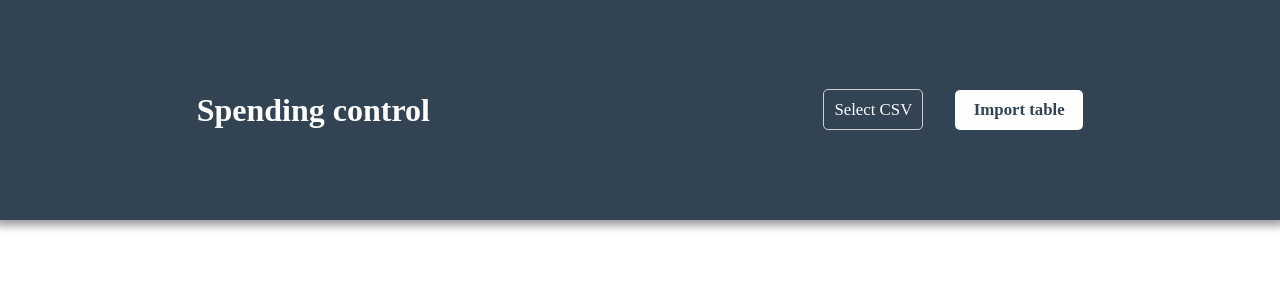
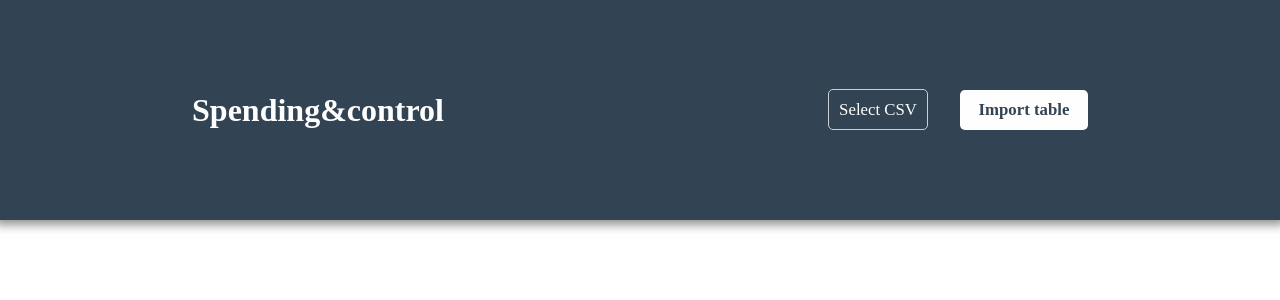
Before and after one commit to Abiscula/web_debts_front-end, a React (Create React App) app: page / in a window 1280 px wide. Shown: the top 300 px of the page. Built offline with nearby package versions, Linux system fonts and the light colour scheme.

Commit message:
Adicionado span ao titulo para estilização

```diff
--- a/src/components/Header/index.tsx
+++ b/src/components/Header/index.tsx
@@ -28,7 +28,7 @@ export function Header() {
     return (
         <Container>
             <div>
-                <h1>Spending control</h1>
+                <h1>Spending&<span>control</span></h1>
             </div>
             <div>
                 <InputSpan uploadFile={uploadFile}>
```
